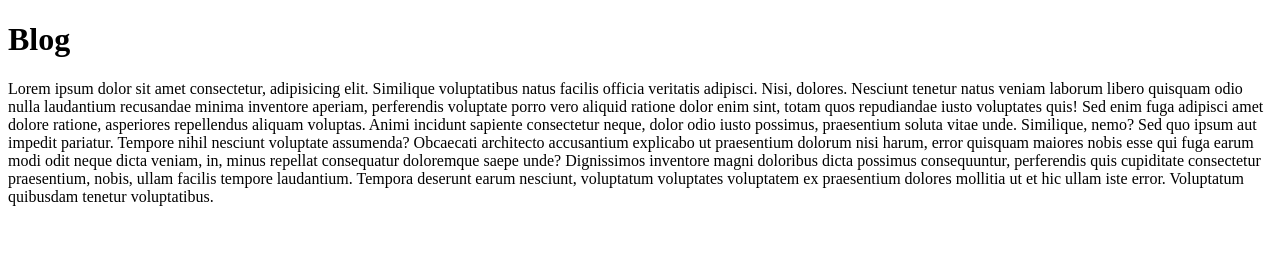
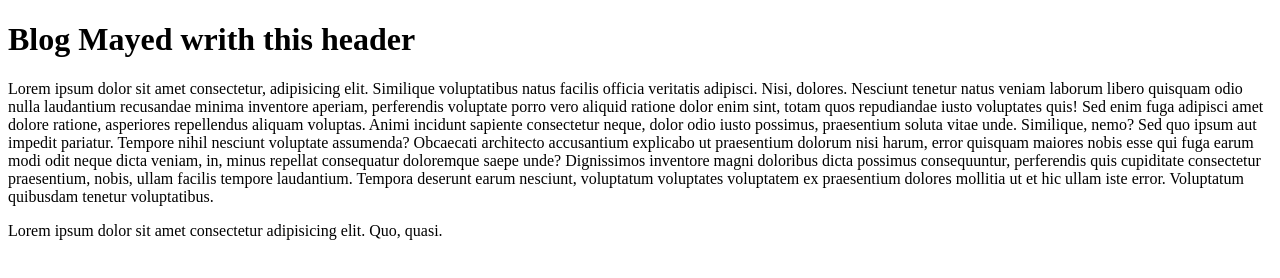
Before and after one commit to zamanmayed1/snake-game, a plain HTML site: page blogpage.html in a window 1280 px wide. Drawn offline with Linux system fonts and the light colour scheme.

Commit message:
new p added

```diff
--- a/blogpage.html
+++ b/blogpage.html
@@ -7,7 +7,8 @@
     <title>Blog </title>
 </head>
 <body>
-    <h1>Blog</h1>
+    <h1>Blog Mayed writh this header</h1>
     <p>Lorem ipsum dolor sit amet consectetur, adipisicing elit. Similique voluptatibus natus facilis officia veritatis adipisci. Nisi, dolores. Nesciunt tenetur natus veniam laborum libero quisquam odio nulla laudantium recusandae minima inventore aperiam, perferendis voluptate porro vero aliquid ratione dolor enim sint, totam quos repudiandae iusto voluptates quis! Sed enim fuga adipisci amet dolore ratione, asperiores repellendus aliquam voluptas. Animi incidunt sapiente consectetur neque, dolor odio iusto possimus, praesentium soluta vitae unde. Similique, nemo? Sed quo ipsum aut impedit pariatur. Tempore nihil nesciunt voluptate assumenda? Obcaecati architecto accusantium explicabo ut praesentium dolorum nisi harum, error quisquam maiores nobis esse qui fuga earum modi odit neque dicta veniam, in, minus repellat consequatur doloremque saepe unde? Dignissimos inventore magni doloribus dicta possimus consequuntur, perferendis quis cupiditate consectetur praesentium, nobis, ullam facilis tempore laudantium. Tempora deserunt earum nesciunt, voluptatum voluptates voluptatem ex praesentium dolores mollitia ut et hic ullam iste error. Voluptatum quibusdam tenetur voluptatibus.</p>
+    <p>Lorem ipsum dolor sit amet consectetur adipisicing elit. Quo, quasi.</p>
 </body>
 </html>
```
